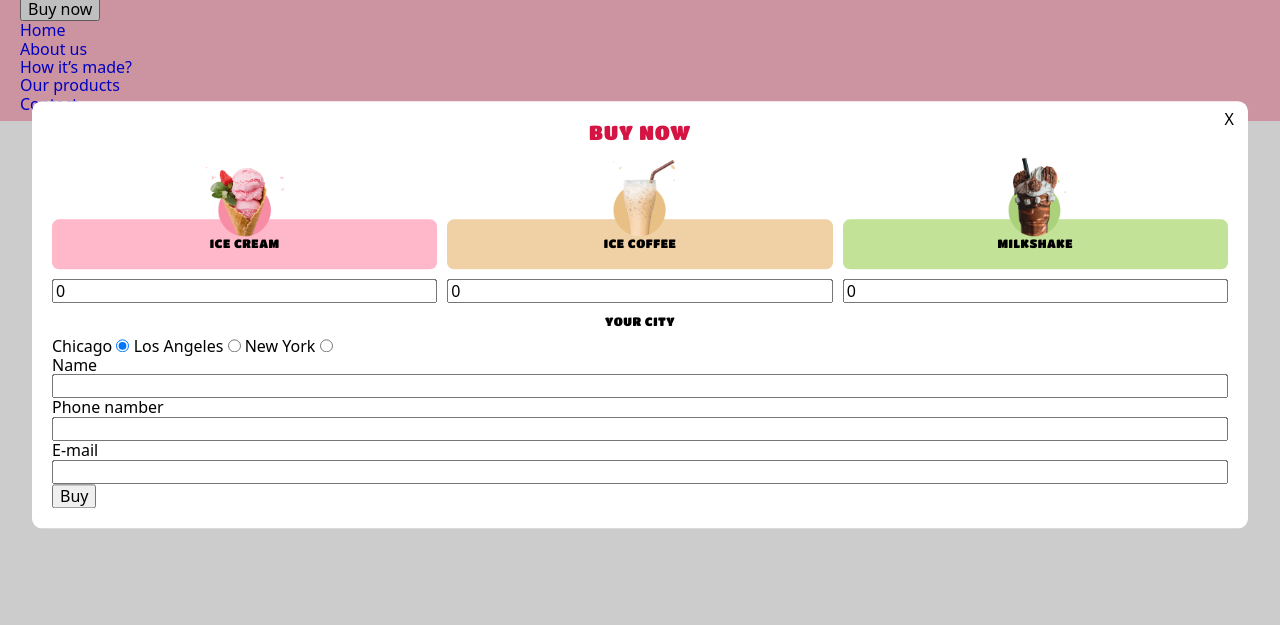
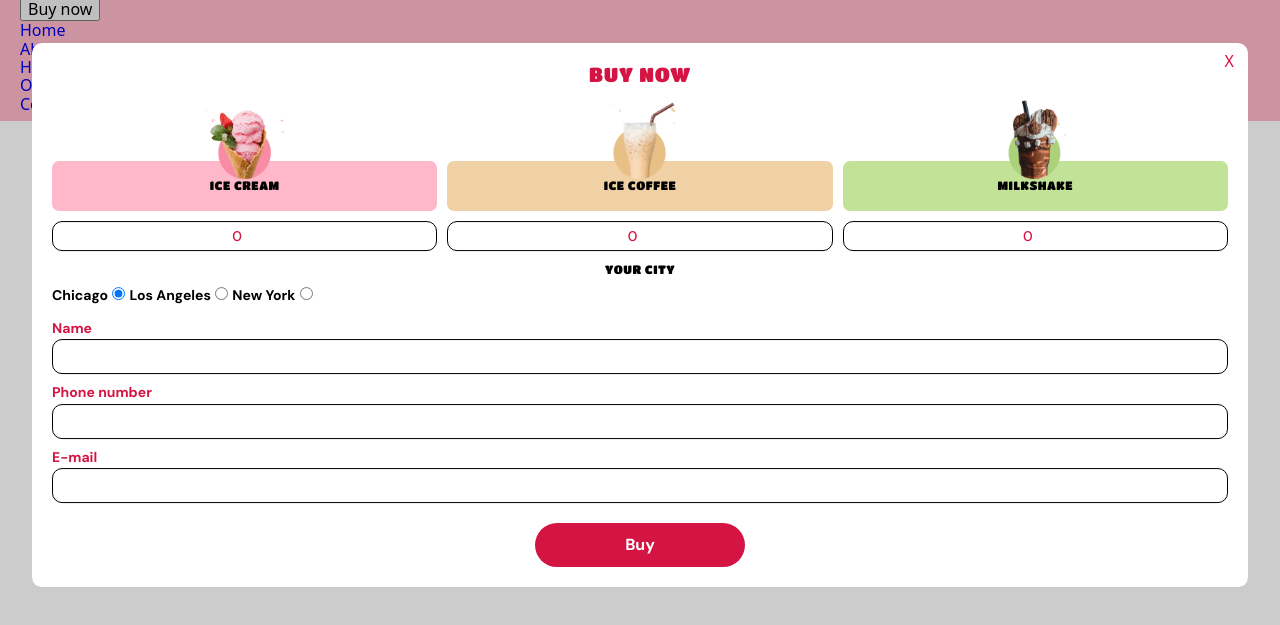
Before and after one commit to AntoninaHoncharenko/project.demo, a plain HTML site: page index.html in a window 1280 px wide. Shown: the part 85-710 px from the top of the page. Drawn offline with nearby package versions, Linux system fonts and the light colour scheme.

Commit message:
update modal

```diff
--- a/index.html
+++ b/index.html
@@ -75,21 +75,21 @@
                 <span class="img-icecream modal-img"></span>
               <p class="product-form__text icecream-text">ice cream</p>
               <label class="product-form__label"
-                ><input class="product-form__input" type="number" value="0" min="0" max="100"
+                ><input class="product-form__input-product" type="number" value="0" min="0" max="100"
               /></label>
             </li>
             <li class="product-form__item">
               <span class="img-icecoffee modal-img"></span>
               <p class="product-form__text coffee-text">ice coffee</p>
               <label class="product-form__label"
-                ><input class="product-form__input" type="number" value="0" min="0" max="100"
+                ><input class="product-form__input-product" type="number" value="0" min="0" max="100"
               /></label>
             </li>
             <li class="product-form__item">
               <span class="img-milkshake modal-img"></span>
               <p class="product-form__text milkshake-text">milkshake</p>
               <label class="product-form__label"
-                ><input class="product-form__input" type="number" value="0" min="0" max="100"
+                ><input class="product-form__input-product" type="number" value="0" min="0" max="100"
               /></label>
             </li>
           </ul>
@@ -100,15 +100,16 @@
           >
             <p id="your-city" class="product-form__group-title">Your city</p>
             <label for="city" class="product-form__btn-label">Chicago</label>
-            <input type="radio" name="city" value="Chicago" checked />
+            <input type="radio" name="city" value="Chicago" checked class="product-form__btn-input"/>
             <label for="city" class="product-form__btn-label"
               >Los Angeles</label
             >
-            <input type="radio" name="city" value="LosAngeles" />
+            <input type="radio" name="city" value="LosAngeles" class="product-form__btn-input"/>
             <label for="city" class="product-form__btn-label">New York</label>
-            <input type="radio" name="city" value="NewYork" />
+            <input type="radio" name="city" value="NewYork" class="product-form__btn-input"/>
           </div>
-          <div class="product-form__field">
+          <ul class="product-form__field-list list">
+            <li class="product-form__field-item">
             <label for="name" class="product-form__form-label">Name</label>
             <input
               type="text"
@@ -117,10 +118,10 @@
               class="product-form__input"
               required
             />
-          </div>
-          <div class="product-form__field">
+          </li>
+          <li class="product-form__field-item">
             <label for="tel" class="product-form__form-label"
-              >Phone namber</label
+              >Phone number</label
             >
             <input
               type="tel"
@@ -129,8 +130,8 @@
               class="product-form__input"
               required
             />
-          </div>
-          <div class="product-form__field">
+          </li>
+          <li class="product-form__field-item">
             <label for="mail" class="product-form__form-label">E-mail</label>
             <input
               type="email"
@@ -139,8 +140,9 @@
               class="product-form__input"
               required
             />
-          </div>
-          <button type="submit">Buy</button>
+            </li>
+          </ul>
+          <button type="submit" class="modal-product__btn">Buy</button>
           </div>
         </form>
 
--- a/scss/index.scss
+++ b/scss/index.scss
@@ -98,6 +98,7 @@ img {
   right: 8px;
   display: block;
   outline: transparent;
+  color: #d41443;
 }
 
 .modal-product__title {
@@ -200,6 +201,15 @@ img {
 
 .product-form__group {
   margin-top: 12px;
+  margin-bottom: 12px;
+}
+
+.product-form__btn-label {
+  font-family: "DM Sans";
+  font-weight: 700;
+  font-size: 14px;
+  line-height: 1.52;
+  color: #000000;
 }
 
 .product-form__group-title {
@@ -214,3 +224,74 @@ img {
   color: #000000;
   margin-bottom: 8px;
 }
+
+.product-form__field-list {
+  margin-bottom: 20px;
+}
+
+.product-form__field-item:not(:last-child) {
+  margin-bottom: 8px;
+}
+
+.product-form__form-label {
+  font-family: "DM Sans";
+  font-weight: 700;
+  font-size: 14px;
+  line-height: 1.52;
+  color: #d41443;
+}
+
+.product-form__input-product {
+  width: 100%;
+  height: 30px;
+  border-radius: 10px;
+  border: 1px solid #000000;
+  padding: 5px 10px;
+  font-family: "DM Sans";
+  font-weight: 500;
+  font-size: 14px;
+  line-height: 1.76;
+  color: #d41443;
+  text-align: center;
+  outline: none;
+}
+
+.product-form__input {
+  width: 100%;
+  height: 35px;
+  border-radius: 10px;
+  border: 1px solid #000000;
+  padding: 5px 10px;
+  font-family: "DM Sans";
+  font-weight: 500;
+  font-size: 14px;
+  line-height: 1.76;
+  color: #d41443;
+  outline: none;
+}
+
+.modal-product__btn {
+  display: flex;
+  justify-content: center;
+  align-items: center;
+  width: 210px;
+  height: 44px;
+  margin-left: auto;
+  margin-right: auto;
+
+  border: none;
+  outline: none;
+  padding: 0;
+  border-radius: 22px;
+  background: #d41443;
+  font-family: "DM Sans";
+  font-style: normal;
+  font-weight: 700;
+  font-size: 16px;
+  line-height: 21px;
+  display: flex;
+  align-items: center;
+  text-align: center;
+
+  color: #ffffff;
+}
```
Also changed, not shown: css/index.css, css/index.min.css, 2 other files.
